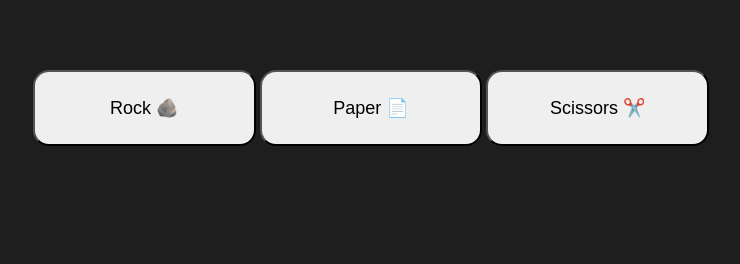
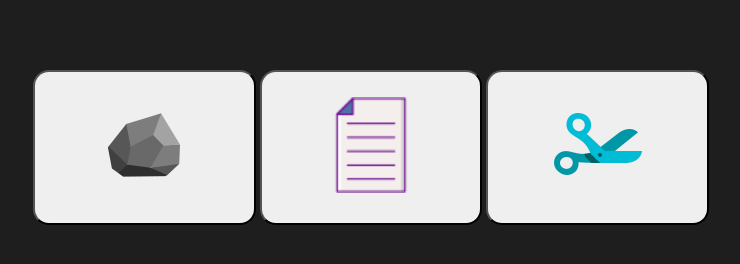
Before and after one commit to dimatteoluca/rock-paper-scissors, a plain HTML site: page index.html in a window 1280 px wide. Shown: the part 262-526 px from the top of the page, without its empty margins (269-1009 px from the left). Drawn offline with Linux system fonts and the light colour scheme.

Commit message:
Replace choices' description with icons

```diff
--- a/index.html
+++ b/index.html
@@ -14,9 +14,9 @@
     <div class="responsive">
         <img class="logo" src="./img/logo-no-background.png" alt="Etch a Sketch! logo">
         <div class="flexbox">
-            <button id="rock" class="large-font flex-item">Rock 🪨</button>
-            <button id="paper" class="large-font flex-item">Paper 📄</button>
-            <button id="scissors" class="large-font flex-item">Scissors ✂️</button>
+            <button id="rock" class="large-font flex-item"><img class="icon" src="./img/rock.png"></button>
+            <button id="paper" class="large-font flex-item"><img class="icon" src="./img/paper.png"></button>
+            <button id="scissors" class="large-font flex-item"><img class="icon" src="./img/scissors.png"></button>
         </div>
 
         <div id="resultDiv" class="larger-font">
--- a/javascript.js
+++ b/javascript.js
@@ -79,10 +79,13 @@ const buttons = document.querySelectorAll('button');
 const roundResult = document.querySelector('#roundResult');
 const score = document.querySelector('#score');
 const gameResult = document.querySelector('#gameResult');
+const icons = document.querySelectorAll('.icon');
 console.log(navigator.userAgent);
 console.log(navigator.platform);
 if (isMobileDevice()) {
     buttons.forEach(button => button.style['font-size'] = '15px');
+    icons.forEach(icon => icon.style.width = '48px');
+    document.querySelector('body').style['padding-top'] = '13vh';
 }
 let wins = 0;
 let defeats = 0;
--- a/styles.css
+++ b/styles.css
@@ -13,6 +13,11 @@ button {
     margin: 5vh 2px;
     padding: 25px 5px;
     border-radius: 16px;
+}
+
+.icon {
+    aspect-ratio: 1/1 !important;
+    width: 96px;
 }
 
 .responsive {
```
Also changed, not shown: img/paper.png (added), img/rock.png (added), img/scissors.png (added).
